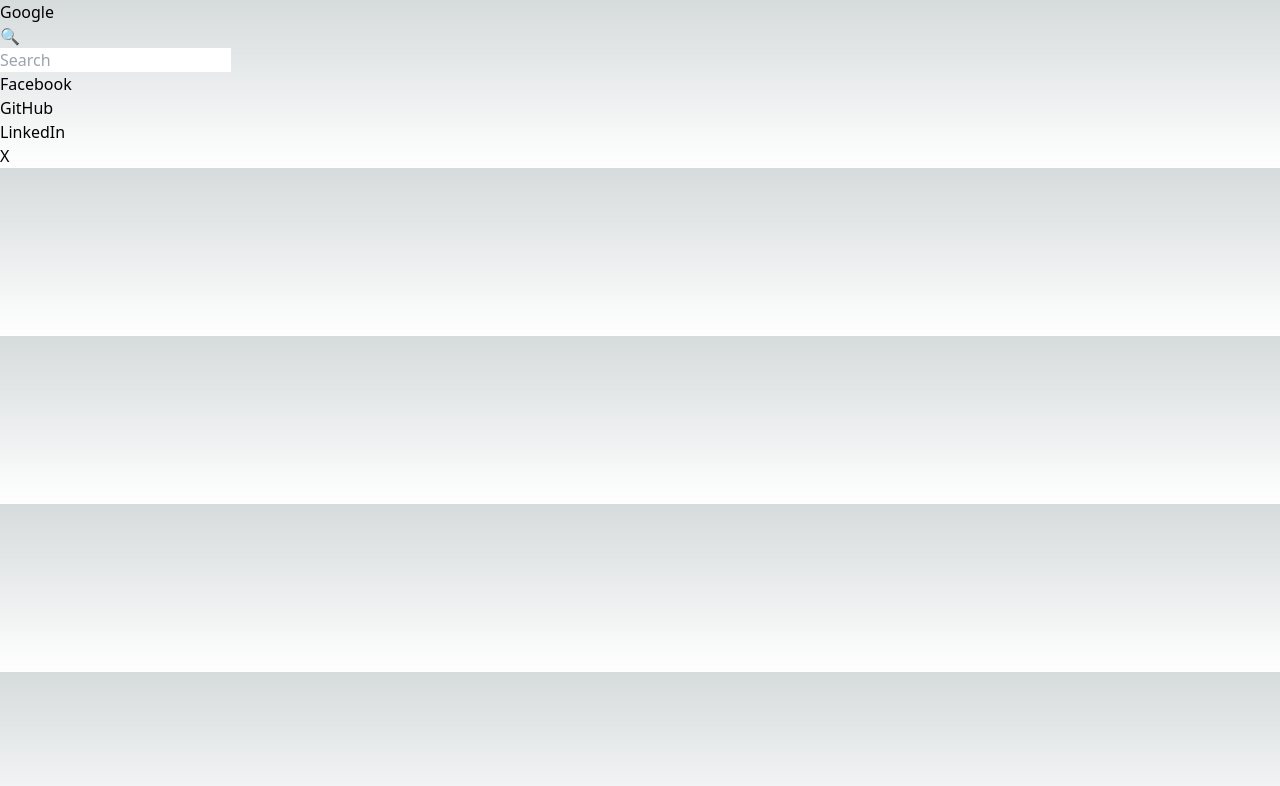
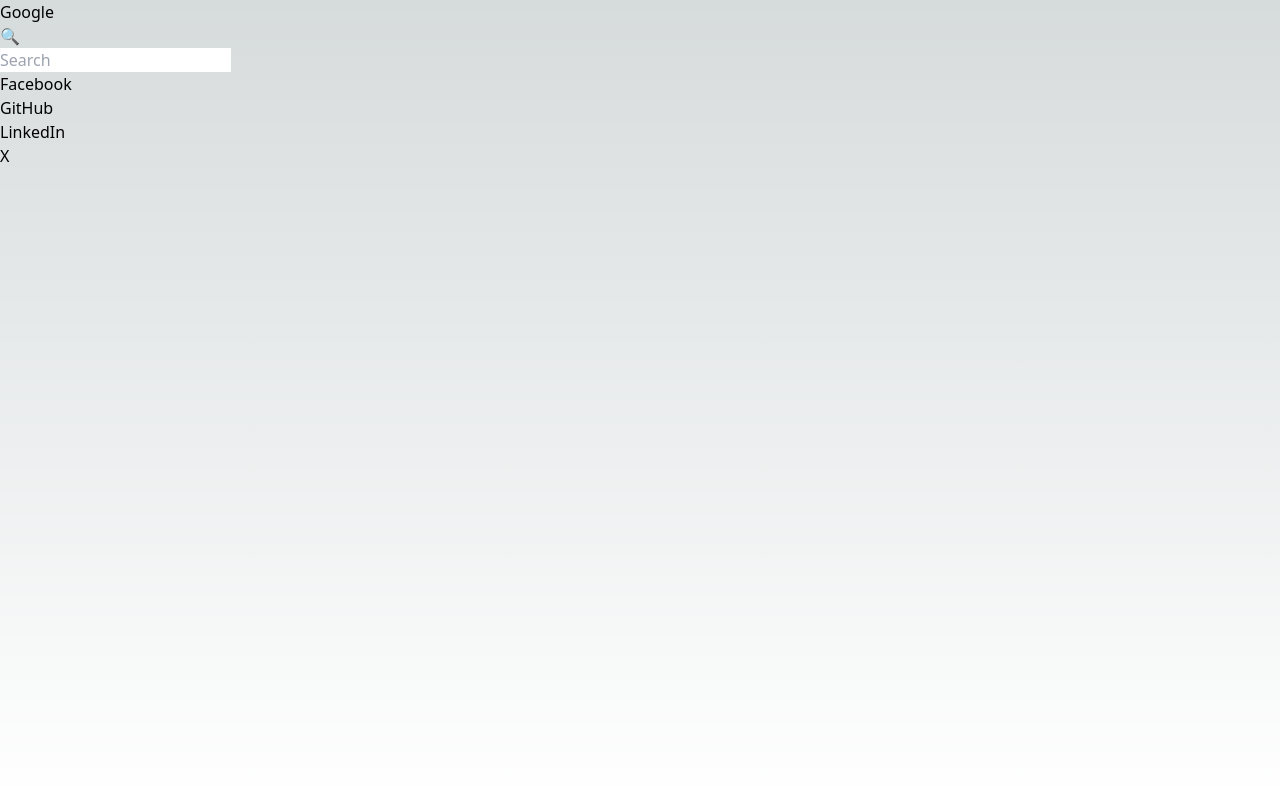
Before and after one commit to chochstrasser/nextjs-new-tab-page, a Next.js app: page / in a window 1280 px wide. Shown: the top 786 px of the page. Built offline with nearby package versions, Linux system fonts and the light colour scheme.

Commit message:
fix background

```diff
--- a/app/globals.css
+++ b/app/globals.css
@@ -16,6 +16,11 @@
   }
 }
 
+html, body {
+  height: 100%;
+  overflow: auto;
+}
+
 body {
   color: rgb(var(--foreground-rgb));
   background: linear-gradient(
--- a/app/page.tsx
+++ b/app/page.tsx
@@ -51,15 +51,16 @@
   };
 
   return (
-    <main className="w-full flex flex-col items-center h-screen">
+    <main className="w-full h-full flex flex-col items-center">
       <div className="h-16"></div>
       <div className="flex flex-col items-center justify-center w-full">
-        <div id="logo" className="pt-24 pb-12 text-6xl md:text-8xl">
+        <div id="logo" className="pt-6 md:pt-24 pb-12 text-6xl md:text-8xl">
           Google
         </div>
         <SearchBar onSearch={handleSearch} />
         <QuickLinks links={links} onLinkClick={handleLinkClick} />
       </div>
+      <div className="h-16"></div>
     </main>
   );
 };
```
Also changed, not shown: 1 other file (tests, documents, lock files or other folders).
